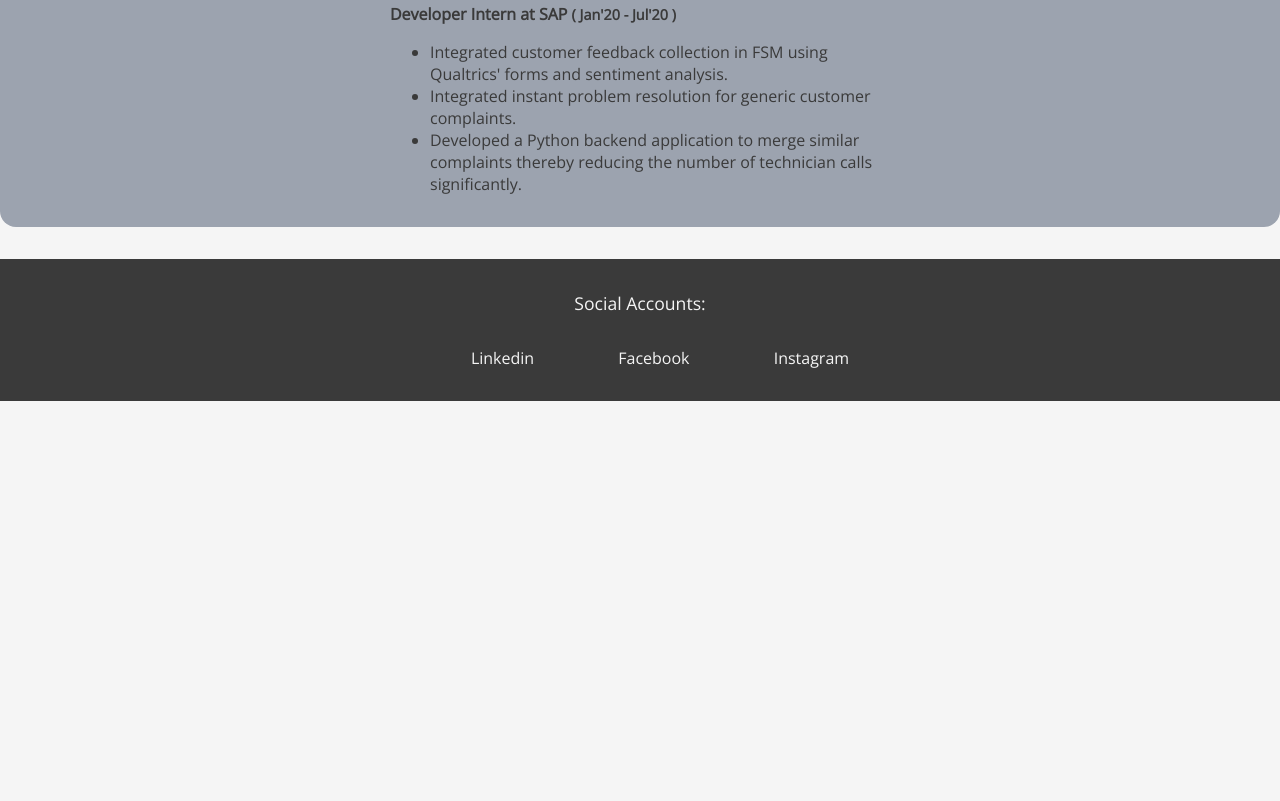
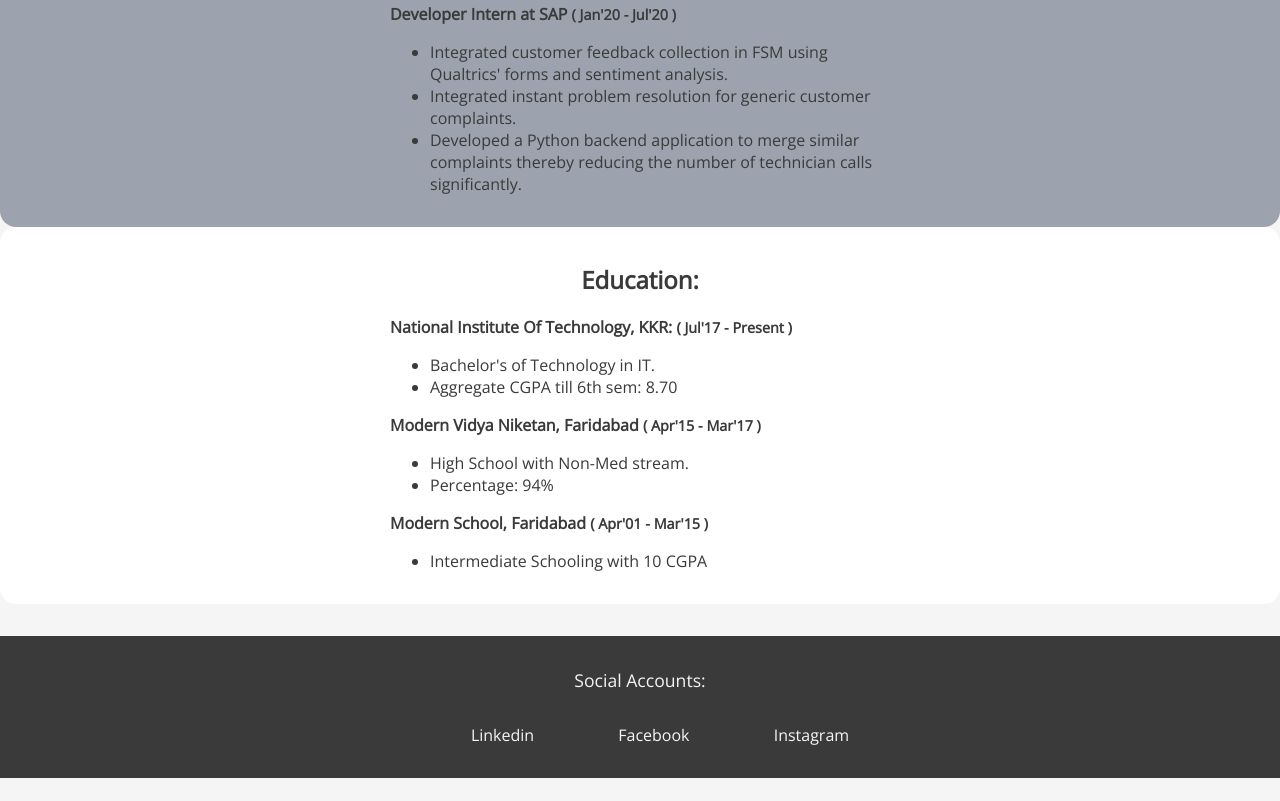
Before and after one commit to gb2l/jatin_garg_portfolio, a plain HTML site: page index.html in a window 1280 px wide. Shown: the part 643-1444 px from the top of the page. Before the commit the page ends 1076 px from the top, so only its background shows below. Drawn offline with nearby package versions, Linux system fonts and the light colour scheme.

Commit message:
added education

```diff
--- a/index.html
+++ b/index.html
@@ -39,6 +39,30 @@
         </div>
     </section>
 
+    <section class="section section-white">
+        <h2>Education:</h2>
+        <div style="max-width:500px;display:block;margin:auto;text-align:left;">
+        <p style="font-weight:bold;">National Institute Of Technology, KKR:   <span style="font-size:0.9rem;text-align:right;">( Jul'17 - Present )</span></p>
+        <ul>
+            <li>Bachelor's of Technology in IT.</li>
+            <li>Aggregate CGPA till 6th sem: 8.70</li>
+        </ul>
+
+        <p style="font-weight:bold;">Modern Vidya Niketan, Faridabad   <span style="font-size:0.9rem;text-align:right;">( Apr'15 - Mar'17 )</span></p>
+        <ul>
+            <li>High School with Non-Med stream.</li>
+            <li>Percentage: 94%</li>
+        </ul>
+
+        <p style="font-weight:bold;">Modern School, Faridabad   <span style="font-size:0.9rem;text-align:right;">( Apr'01 - Mar'15 )</span></p>
+        <ul>
+            <li>Intermediate Schooling with 10 CGPA</li>
+        </ul>
+
+        </div>
+    </section>
+
+
     <footer class="footer">
         <div class="footer-heading">Social Accounts:</div>
         <ul class="list-non-bullet">
```
